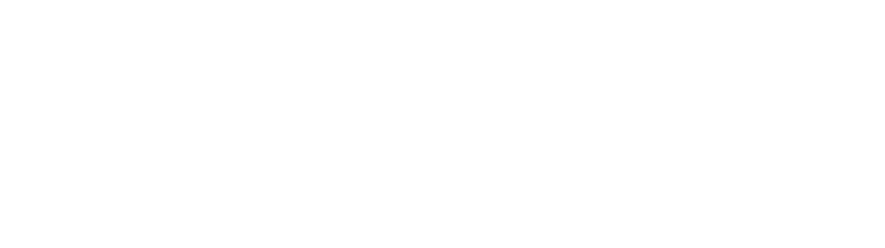
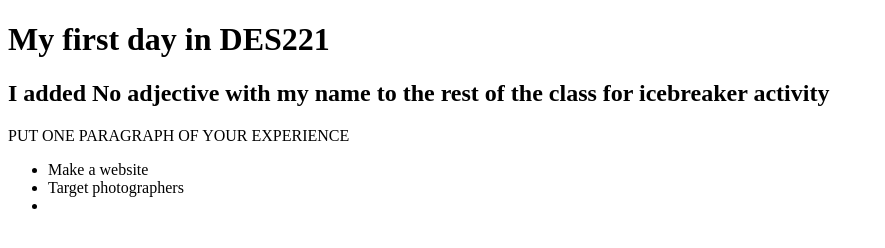
Before and after one commit to KimWestphal/boilerplate, a plain HTML site: page index.html in a window 1280 px wide. Shown: the whole page, without its empty margins (0-885 px from the left). Drawn offline with Linux system fonts and the light colour scheme.

Commit message:
My Day one task

```diff
--- a/index.html
+++ b/index.html
@@ -25,7 +25,15 @@
 
 
 		<main>
-			<div class="wrap">
+			<div>
+				<h1>My first day in DES221</h1>
+				<h2>I added No adjective with my name to the rest of the class for icebreaker activity</h2>
+				<p>PUT ONE PARAGRAPH OF YOUR EXPERIENCE</p>
+				<ul>
+					<li>Make a website</li>
+					<li>Target photographers</li>
+					<li></li>
+				</ul>
 
 
 			</div>
```
